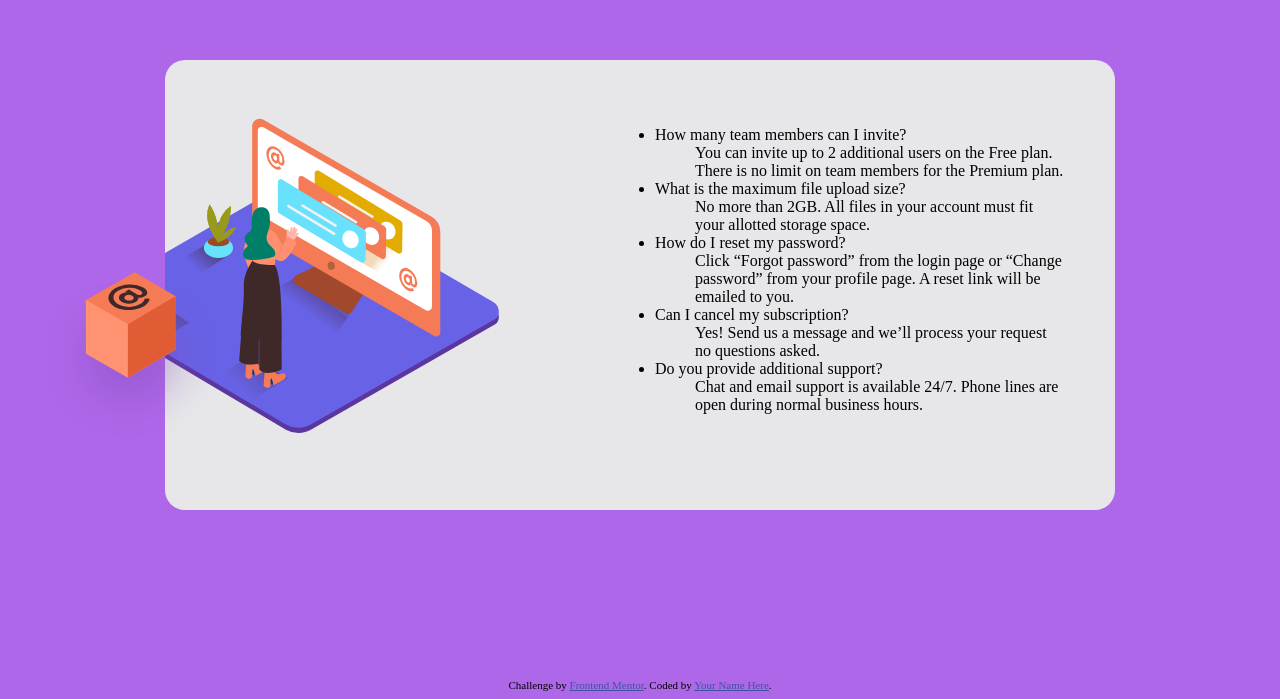
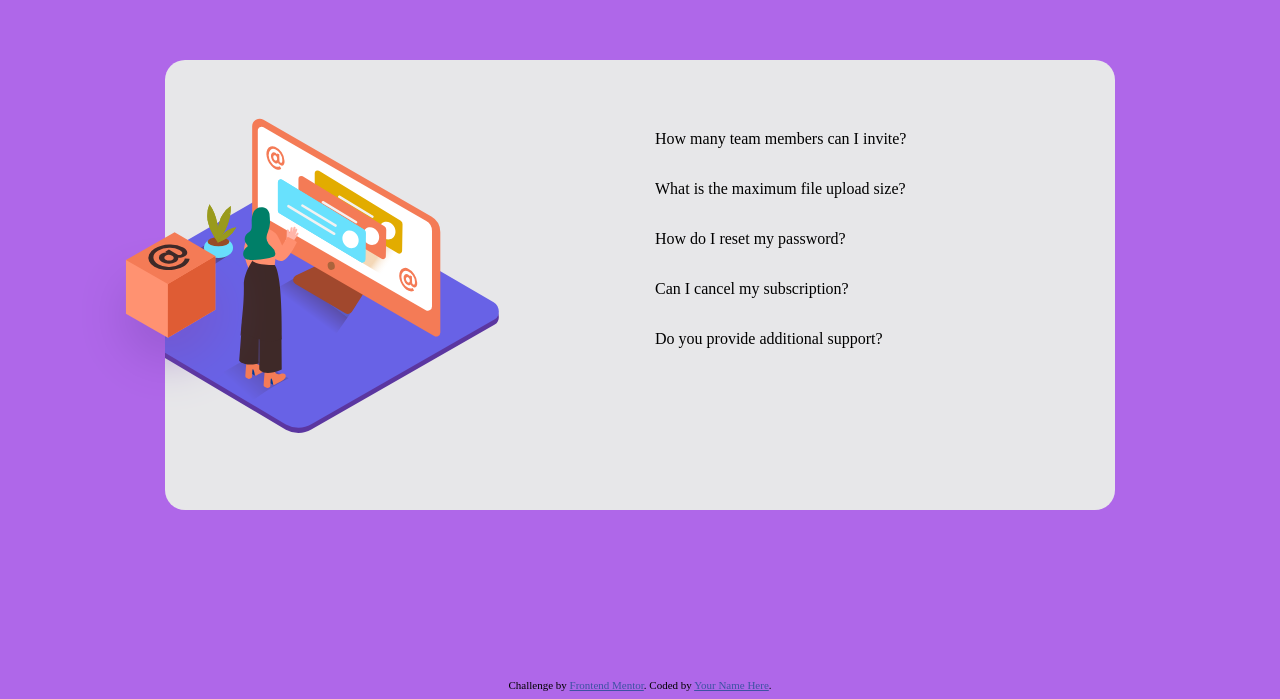
Before and after one commit to LuisElizaldeCruz/accordion-card, a plain HTML site: page index.html in a window 1280 px wide. Shown: the part 117-816 px from the top of the page. Drawn offline with Linux system fonts and the light colour scheme.

Commit message:
se agrego la estructura del menu y se mejoro su comportamiento

```diff
--- a/index.html
+++ b/index.html
@@ -22,25 +22,41 @@
   </div>
 <img class="caja" src="./images/illustration-box-desktop.svg" alt="">
   <div class="lista">
-    <nav>
-      <ul id="menu">
-        <li>How many team members can I invite?</li>
-            <ul>You can invite up to 2 additional users on the Free plan. There is no limit on
-                team members for the Premium plan.</ul>
+    <nav class="menu">
+      <ul> <!--es ul con clase menu-->
+        <li class="titulo-menu">How many team members can I invite?
+          <ul class="sub-item">
+            <li>You can invite up to 2 additional users on the Free plan. There is no limit on
+                team members for the Premium plan.</li>
+          </ul>
+        </li>
 
-        <li>What is the maximum file upload size?</li>
-            <ul>No more than 2GB. All files in your account must fit your allotted storage space.</ul>
+        <li class="titulo-menu">What is the maximum file upload size?
+          <ul class="sub-item">
+              <li>No more than 2GB. All files in your account must fit your allotted storage space.</li>
+          </ul>
+        </li>
 
-        <li>How do I reset my password?</li>
-            <ul>Click “Forgot password” from the login page or “Change password” from your profile page.
-                A reset link will be emailed to you.</ul>
+        <li class="titulo-menu">How do I reset my password?
+          <ul class="sub-item">
+              <li>Click “Forgot password” from the login page or “Change password” from your profile page.
+                A reset link will be emailed to you.</li>
+          </ul>
+        </li>
 
-        <li>Can I cancel my subscription?</li>
-            <ul>Yes! Send us a message and we’ll process your request no questions asked.</ul>
+        <li class="titulo-menu">Can I cancel my subscription?
+          <ul class="sub-item">
+            <li>Yes! Send us a message and we’ll process your request no questions asked.</li>
+          </ul>
+        </li>
 
-        <li>Do you provide additional support?</li>
-            <ul>Chat and email support is available 24/7. Phone lines are open during normal business hours.</ul>
-      </ul>
+        <li class="titulo-menu">Do you provide additional support?
+          <ul class="sub-item">
+            <li>Chat and email support is available 24/7. Phone lines are open during normal business hours.</li>
+          </ul>
+        </li>
+
+      </ul>  <!--es ul-->
     </nav>
   </div>
 </div>
--- a/style.css
+++ b/style.css
@@ -34,6 +34,7 @@ body{
     padding: 50px 50px 50px 0;
     /* overflow: hidden;!pendiente de checar */
     border-radius: 20px;
+    position: relative;
 }
 
 .imagen{
@@ -55,10 +56,43 @@ body{
 
 .caja{
     position: absolute;
-    top: 210px;
-    left: -130px;
+    top: 170px;
+    left: -90px;
 }
 
 .lista{
     width: 450px;
 }
+
+.menu li{
+    list-style: none;
+}
+
+/* #menu>ul>li:hover{
+    display: none;
+} */
+
+.sub-item{
+    display: none;
+}
+
+.titulo-menu{
+    margin: 20px auto;
+    height: 30px;
+}
+
+.titulo-menu:hover{
+    color: var(--soft-red);
+    cursor: pointer;
+    display: block;
+    margin: auto auto;
+    height: auto;
+}
+
+
+.titulo-menu:hover .sub-item{
+    color: black;
+    font-weight: bold;
+    cursor: pointer;
+    display: block;
+}
```
